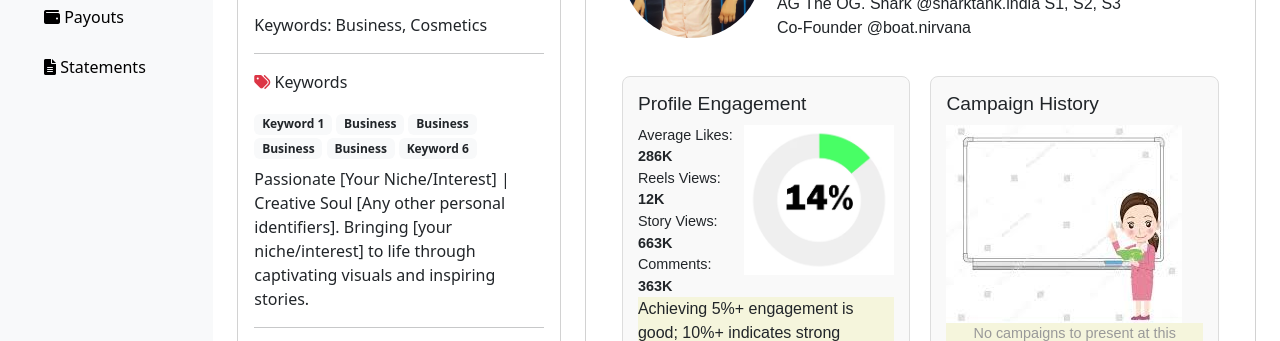
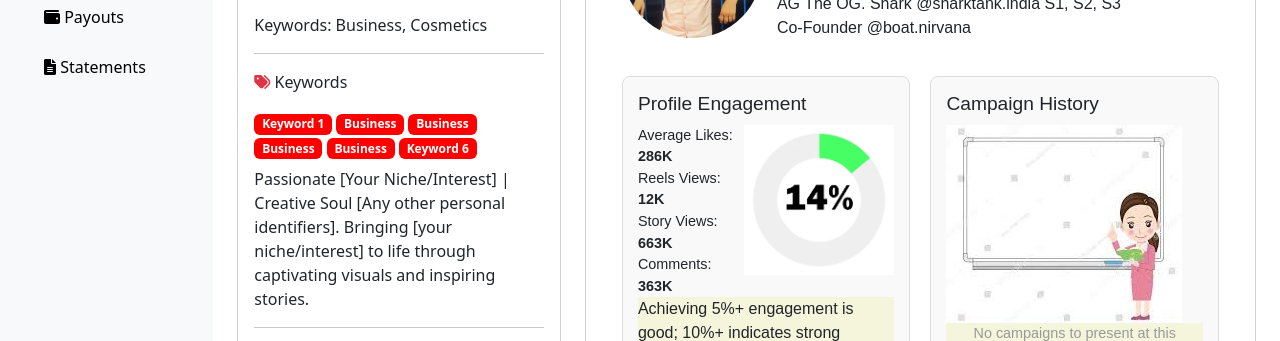
Before and after one commit to mdaarif04/hitech-digital-solutions, a plain HTML site: page index.html in a window 1280 px wide. Shown: the part 435-776 px from the top of the page. Drawn offline with nearby package versions, Linux system fonts and the light colour scheme.

Commit message:
Update index.html

```diff
--- a/index.html
+++ b/index.html
@@ -81,12 +81,12 @@
                   <div class="keywords-section mt-3">
                  <p><i class="fas fa-tags text-danger"></i> Keywords</p>
                    <div class="keywords-tags">
-                    <span class="badge bg-light text-dark">Keyword 1</span>
-                    <span class="badge bg-light text-dark">Business</span>
-                    <span class="badge bg-light text-dark">Business</span>
-                    <span class="badge bg-light text-dark">Business</span>
-                    <span class="badge bg-light text-dark">Business</span>
-                    <span class="badge bg-light text-dark">Keyword 6</span>
+                    <span class="badge ">Keyword 1</span>
+                    <span class="badge ">Business</span>
+                    <span class="badge ">Business</span>
+                    <span class="badge ">Business</span>
+                    <span class="badge ">Business</span>
+                    <span class="badge ">Keyword 6</span>
                 </div>
                 <p class="mt-2 description">
                  Passionate [Your Niche/Interest] | Creative Soul [Any other personal identifiers].
```
